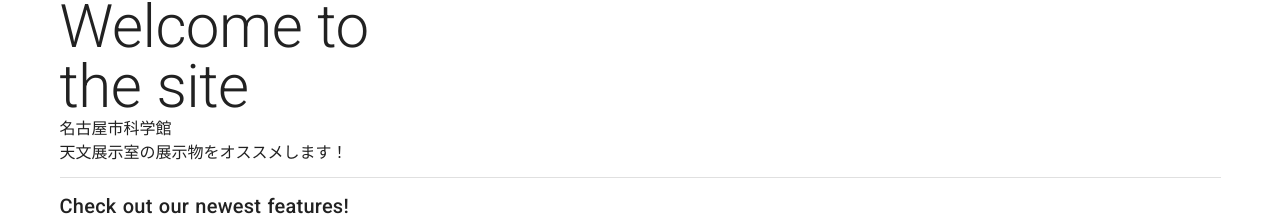
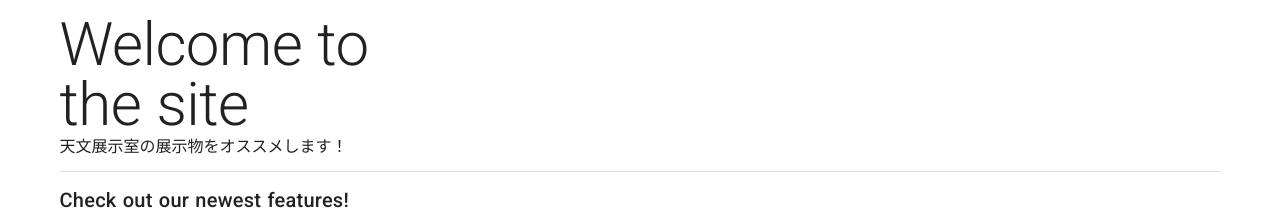
Before and after one commit to HirokiIwata/recommend_sandbox, a Nuxt app: page / in a window 1280 px wide. Shown: the part 396-612 px from the top of the page. Built offline with nearby package versions, Linux system fonts and the light colour scheme.

Commit message:
beta1.0.1

```diff
--- a/pages/index.vue
+++ b/pages/index.vue
@@ -5,7 +5,7 @@
         <v-flex>
           <h4 class="display-3">Welcome to <br>the site</h4>
 
-          <span class="subheading">名古屋市科学館<br>天文展示室の展示物をオススメします！</span>
+          <span class="subheading">天文展示室の展示物をオススメします！</span>
 
           <v-divider class="my-3"></v-divider>
 
```
